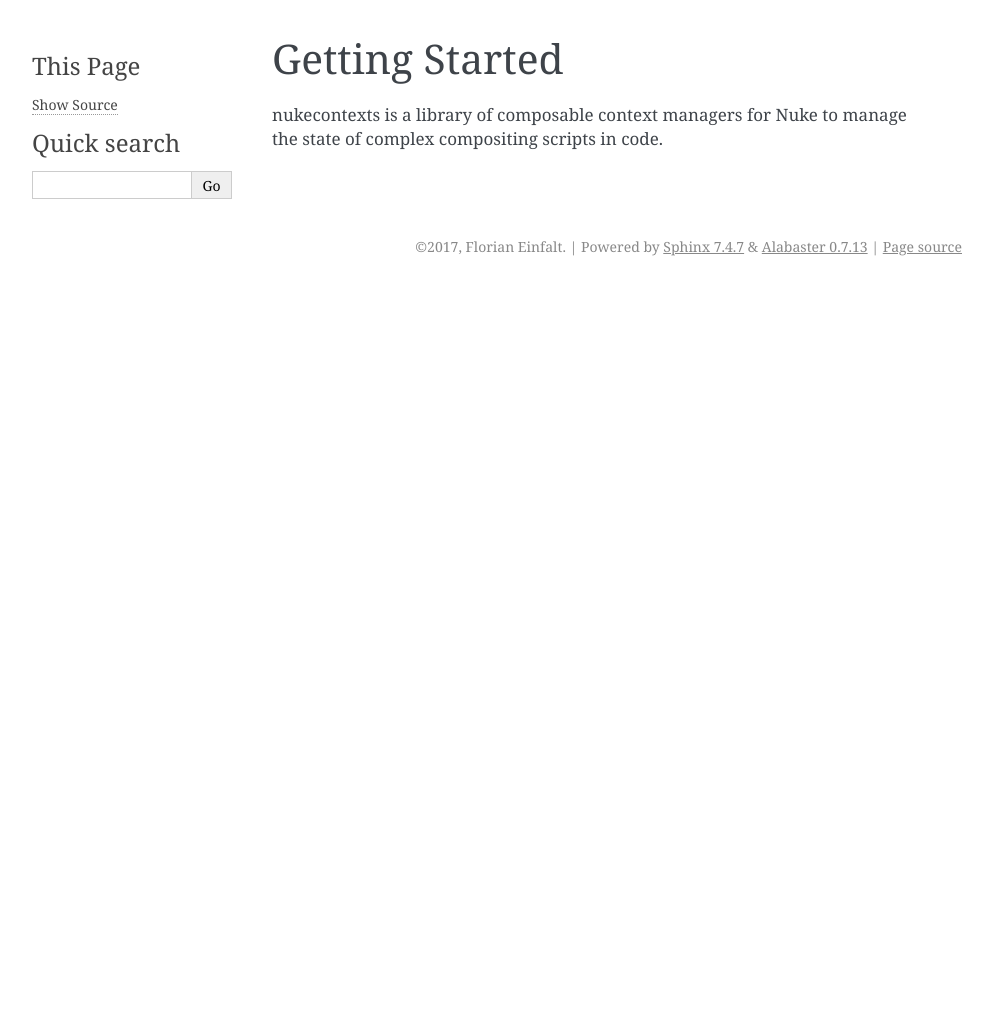
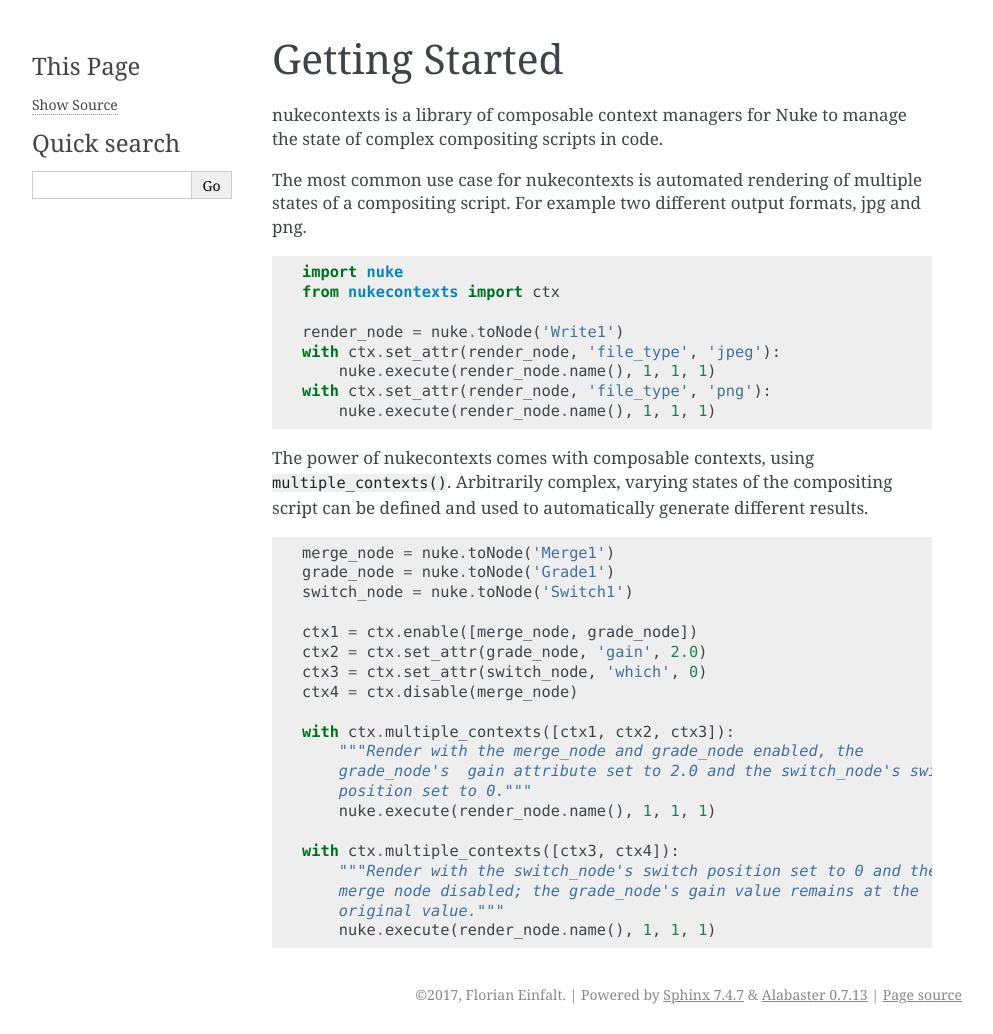
Before and after one commit to florianeinfalt/nukecontexts, a Sphinx documentation site: the page built from docs/source/getting_started.rst, in a window 1280 px wide. Shown: the whole page, without its empty margins (148-1141 px from the left). Built offline with Sphinx 7.4.7, drawn with Linux system fonts in a browser that asks for light colours; before the commit the page ends 900 px from its top, so only the background shows below that.

Commit message:
Add Getting Started section to docs

```diff
--- a/docs/source/getting_started.rst
+++ b/docs/source/getting_started.rst
@@ -2,3 +2,41 @@ Getting Started
 ===============
 
 nukecontexts is a library of composable context managers for Nuke to manage the state of complex compositing scripts in code.
+
+The most common use case for nukecontexts is automated rendering of multiple states of a compositing script. For example two different output formats, jpg and png.
+
+.. code:: python
+
+    import nuke
+    from nukecontexts import ctx
+
+    render_node = nuke.toNode('Write1')
+    with ctx.set_attr(render_node, 'file_type', 'jpeg'):
+        nuke.execute(render_node.name(), 1, 1, 1)
+    with ctx.set_attr(render_node, 'file_type', 'png'):
+        nuke.execute(render_node.name(), 1, 1, 1)
+
+The power of nukecontexts comes with composable contexts, using ``multiple_contexts()``. Arbitrarily complex, varying states of the compositing script can be defined and used to automatically generate different results.
+
+.. code:: python
+
+    merge_node = nuke.toNode('Merge1')
+    grade_node = nuke.toNode('Grade1')
+    switch_node = nuke.toNode('Switch1')
+
+    ctx1 = ctx.enable([merge_node, grade_node])
+    ctx2 = ctx.set_attr(grade_node, 'gain', 2.0)
+    ctx3 = ctx.set_attr(switch_node, 'which', 0)
+    ctx4 = ctx.disable(merge_node)
+
+    with ctx.multiple_contexts([ctx1, ctx2, ctx3]):
+        """Render with the merge_node and grade_node enabled, the
+        grade_node's  gain attribute set to 2.0 and the switch_node's switch
+        position set to 0."""
+        nuke.execute(render_node.name(), 1, 1, 1)
+
+    with ctx.multiple_contexts([ctx3, ctx4]):
+        """Render with the switch_node's switch position set to 0 and the
+        merge node disabled; the grade_node's gain value remains at the
+        original value."""
+        nuke.execute(render_node.name(), 1, 1, 1)
```
